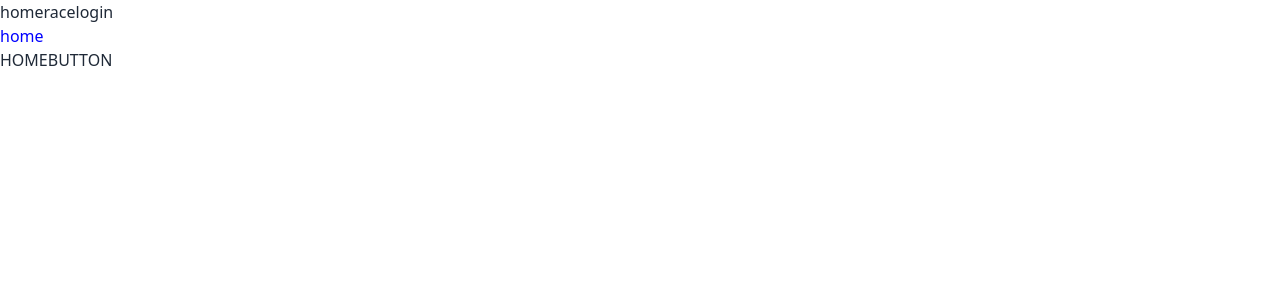
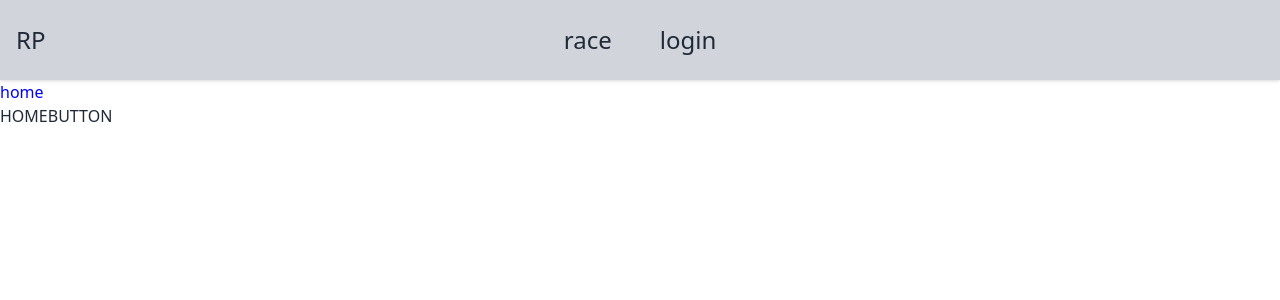
Before and after one commit to Rhod4/Race-Portfolio-Web, a Vue app: page / in a window 1280 px wide. Shown: the top 300 px of the page. Built offline with nearby package versions, Linux system fonts and the light colour scheme; no server answers.

Commit message:
nav bar start

```diff
--- a/src/components/navigation/mainNav.vue
+++ b/src/components/navigation/mainNav.vue
@@ -3,10 +3,23 @@
 </script>
 
 <template>
-  <div class="gap-x-1">
-    <RouterLink to="Home">home</RouterLink>
-    <RouterLink to="Races">race</RouterLink>
-    <RouterLink to="Login">login</RouterLink>
+  <div class="navbar  drop-shadow bg-gray-300 dark:bg-neutral">
+    <div class="navbar-start">
+      <RouterLink to="Home" class="text-2xl mx-2 dark:text-white">RP</RouterLink>
+    </div>
+    <div class="navbar-center">
+      <ul class="menu menu-horizontal px-1">
+        <li>
+          <RouterLink to="Races" class="text-2xl mx-2 dark:text-white">race</RouterLink>
+        </li>
+        <li>
+          <RouterLink to="Login" class="text-2xl mx-2 dark:text-white">login</RouterLink>
+        </li>
+      </ul>
+    </div>
+    <div class="navbar-end">
+
+    </div>
   </div>
 </template>
 
```
